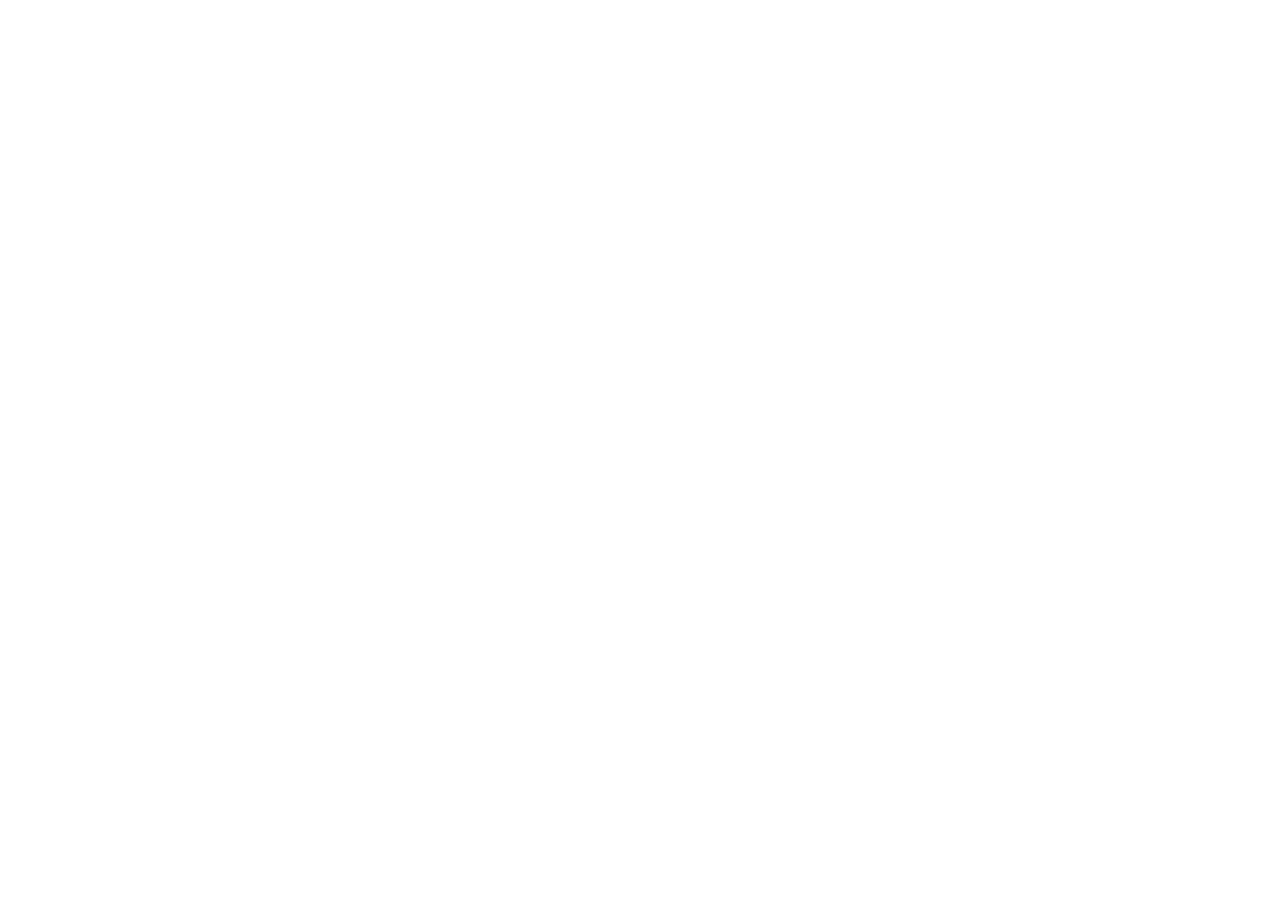
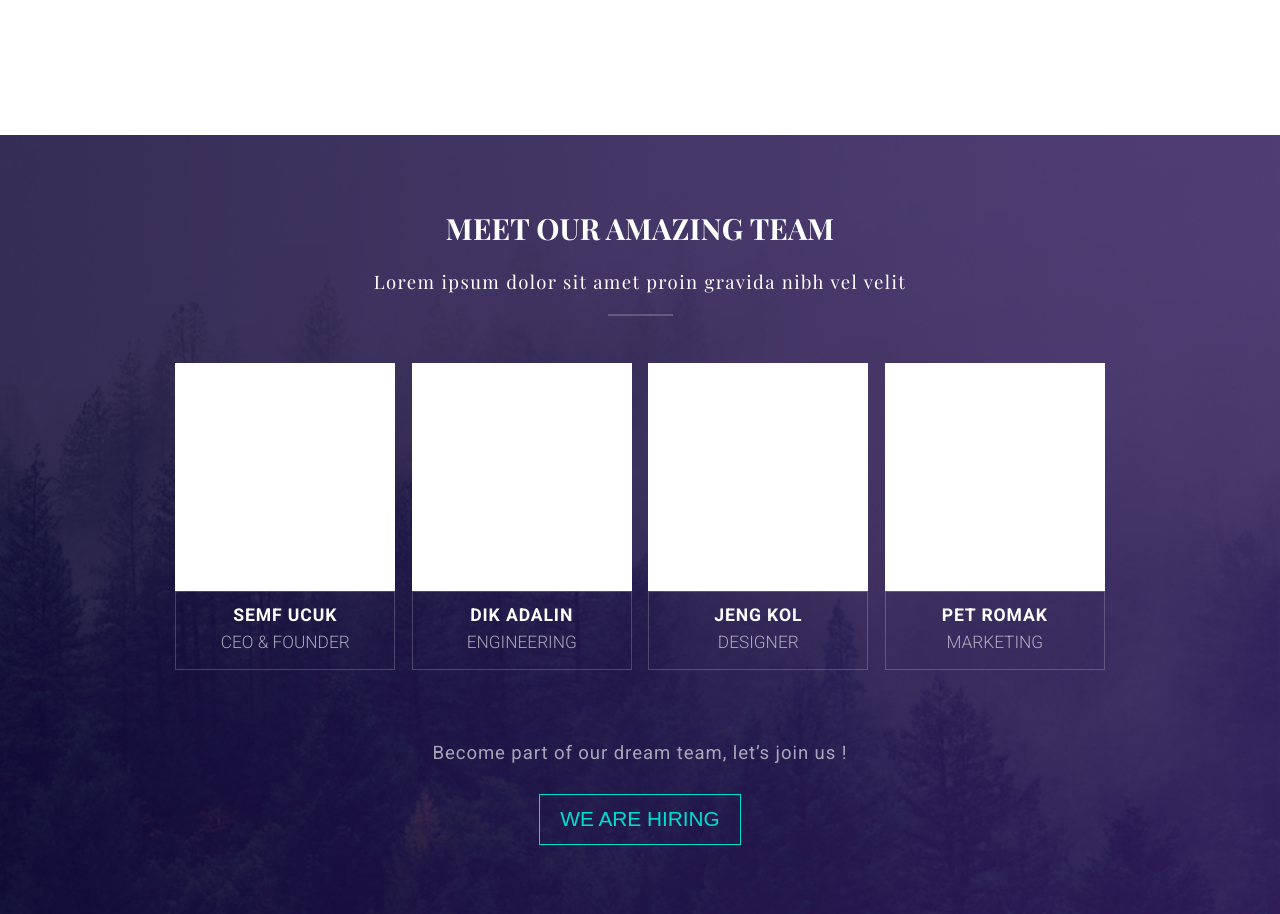
Before and after one commit to Sgadmer/NutnetFrontendTest, a React (Create React App) app in the folder nut-net-fron-test-app/: page / in a window 1280 px wide. Shown: the part 2580-3494 px from the top of the page. Before the commit the page ends 2651 px from the top, so only its background shows below. Built offline with nearby package versions, Linux system fonts and the light colour scheme; a web font is replaced by a local one.

Commit message:
1) Сделал блок OurTeam 2) Поправил стили в Experise.scss в соответсвии с макетом

```diff
--- a/nut-net-fron-test-app/src/App.jsx
+++ b/nut-net-fron-test-app/src/App.jsx
@@ -3,6 +3,7 @@
 import OurStory from "./components/OurStory/OurStory";
 import WatchOurStory from "./components/WatchOurStory/WatchOurStory";
 import Expertise from "./components/Expertise/Expertise";
+import OurTeam from "./components/OurTeam/OurTeam";
 
 function App() {
 
@@ -15,7 +16,8 @@
       <Header />
       <OurStory />
       <WatchOurStory />
-      <Expertise/>
+      <Expertise />
+      <OurTeam/>
     </>
   );
 }
--- a/nut-net-fron-test-app/src/components/Expertise/Expertise.scss
+++ b/nut-net-fron-test-app/src/components/Expertise/Expertise.scss
@@ -33,6 +33,7 @@
   }
 
   .expertiseCards {
+    padding: 0 70px;
     .row {
       .card {
         border: none;
@@ -56,6 +57,7 @@
           font-size: 1.1rem;
           font-weight: 700;
           margin-bottom: 26px;
+          text-align: center;
         }
 
         &__textContent {
--- /dev/null
+++ b/nut-net-fron-test-app/src/components/OurTeam/OurTeam.jsx
@@ -0,0 +1,27 @@
+import React from "react";
+import "./OurTeam.scss";
+import TeamCards from "./TeamCards";
+
+function OurStory() {
+  return (
+    <div className="ourTeamWrapper">
+      <div className="ourTeam contentWrapper">
+        <div className="ourTeam__header">MEET OUR AMAZING TEAM</div>
+        <div className="ourTeam__description separator">
+          Lorem ipsum dolor sit amet proin gravida nibh vel velit
+        </div>
+        <TeamCards />
+
+        <div className="ourTeam__description2">
+          Become part of our dream team, let’s join us !
+        </div>
+
+        <a href="/#" className="cyanButton ourTeam__hiring-BTN">
+          WE ARE HIRING
+        </a>
+      </div>
+    </div>
+  );
+}
+
+export default OurStory;
--- /dev/null
+++ b/nut-net-fron-test-app/src/components/OurTeam/OurTeam.scss
@@ -0,0 +1,86 @@
+@import "../../globalVariables.scss";
+
+.ourTeamWrapper {
+  padding: 71px 0 69px;
+  background: url(OurTeamBG.png) 100% 100% $purpleColor;
+  background-size: cover;
+  @extend %flexAllCenter;
+  text-align: center;
+
+  .ourTeam {
+     display: flex;
+          flex-direction: column;
+          align-items: center;
+    &__header {
+      @include mixPlayFair($brightColor, 1.83rem, 0.005em, 700);
+      margin-bottom: 18px;
+    }
+    &__description {
+      @include mixPlayFair($brightColor, 1.16rem, 0.075em, 300);
+      @extend %flexAllCenter;
+      flex-direction: column;
+      &::after {
+        background-color: $lightHighlyTransparent;
+        margin-top: 18px;
+      }
+    }
+
+    .teamCards {
+      width: 100%;
+      .row {
+        justify-content: space-around;
+        padding: 0 10px;
+        .teammateCard {
+          margin-top: 47px;
+          min-width: 220px;
+          max-width: 90%;
+          padding: 0%;
+          display: flex;
+          flex-direction: column;
+          transition: all 0.5s;
+
+          &:hover {
+            transform: translateY(-15px);
+
+            .teammateCard__avatar {
+              background-color: $darkColor;
+            }
+          }
+
+          &__avatar {
+            transition: all 0.5s;
+            background-color: $brightColor;
+            height: 228px;
+          }
+
+          .description {
+            height: 79px;
+            border: 1px solid $lightHighlyTransparent;
+            display: flex;
+            flex-direction: column;
+            justify-content: center;
+
+            &__header {
+              @include mixRoboto($brightColor, 1.1rem, 0.05em, 600);
+              margin-bottom: 4px;
+            }
+
+            &__paragraph {
+              @include mixRoboto($dirtyWhiteHalfTransparent, 1.08rem, 0, 300);
+              margin-bottom: 0;
+            }
+          }
+        }
+      }
+    }
+
+    &__description2 {
+      @include mixRoboto($dirtyWhiteHalfTransparent, 1.16rem, 0.05em, 400);
+      margin-top: 70px;
+    }
+
+    &__hiring-BTN {
+      margin-top: 26px;
+    }
+  }
+}
--- /dev/null
+++ b/nut-net-fron-test-app/src/components/OurTeam/TeamCards.jsx
@@ -0,0 +1,30 @@
+import React from "react";
+
+const teammateInfo = [
+  { name: "SEMF UCUK", speciality: "CEO & FOUNDER" },
+  { name: "DIK ADALIN", speciality: "ENGINEERING" },
+  { name: "JENG KOL", speciality: "DESIGNER" },
+  { name: "PET ROMAK", speciality: "MARKETING" },
+];
+
+function createTeamCards() {
+  return teammateInfo.map((teammate, index) => (
+    <div className="teammateCard col-lg-2 col-sm-5" key={index}>
+      <div className="teammateCard__avatar" />
+      <div className="description">
+        <h2 className="description__header">{teammate.name}</h2>
+        <p className="description__paragraph">{teammate.speciality}</p>
+      </div>
+    </div>
+  ));
+}
+
+function TeamCards() {
+  return (
+    <div className="teamCards">
+      <div className="row">{createTeamCards()}</div>
+    </div>
+  );
+}
+
+export default TeamCards;
--- a/nut-net-fron-test-app/src/globalVariables.scss
+++ b/nut-net-fron-test-app/src/globalVariables.scss
@@ -5,6 +5,8 @@
 $ashColor: #c6c4c9;
 $lightAshColor: #ebebeb;
 $darkAshPurpleColor: #2f2d35;
+$lightHighlyTransparent:  rgba(255,255,255,0.2);
+$dirtyWhiteHalfTransparent: #fafafa9f;
 
 %fontRoboto {
   font-family: "Roboto", sans-serif;
@@ -17,3 +19,25 @@
 %FontHammersmith {
   font-family: "Hammersmith One", sans-serif;
 }
+
+%flexAllCenter {
+  display: flex;
+  justify-content: center;
+  align-items: center;
+}
+
+@mixin mixPlayFair($color, $size, $letSpace, $weight) {
+  @extend %fontPlayFair;
+  color: $color;
+  font-size: $size;
+  letter-spacing: $letSpace;
+  font-weight: $weight;
+}
+
+@mixin mixRoboto($color, $size, $letSpace, $weight) {
+  @extend %fontRoboto;
+  color: $color;
+  font-size: $size;
+  letter-spacing: $letSpace;
+  font-weight: $weight;
+}
```
Also changed, not shown: nut-net-fron-test-app/src/components/OurTeam/OurTeamBG.png (added).
